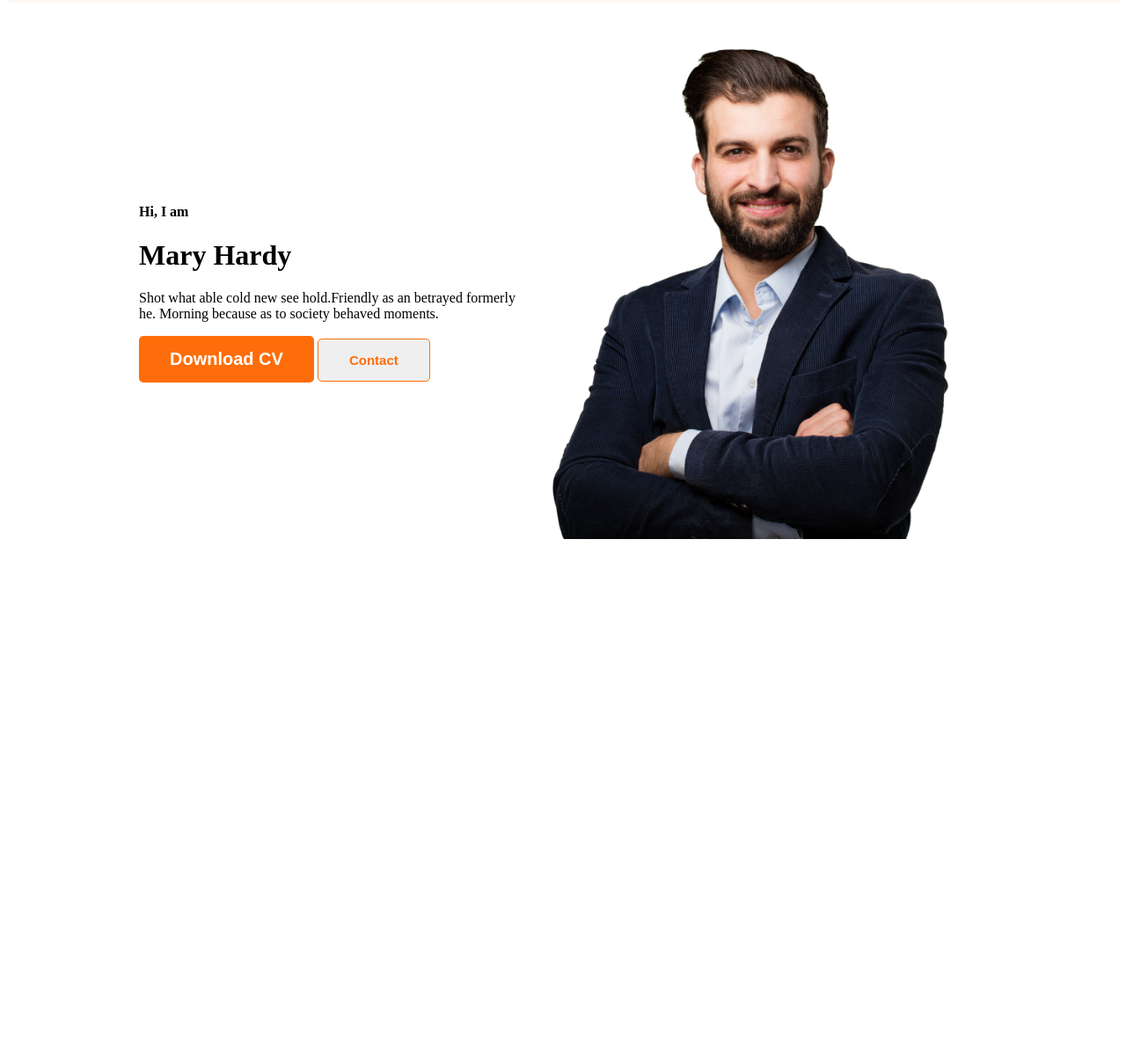
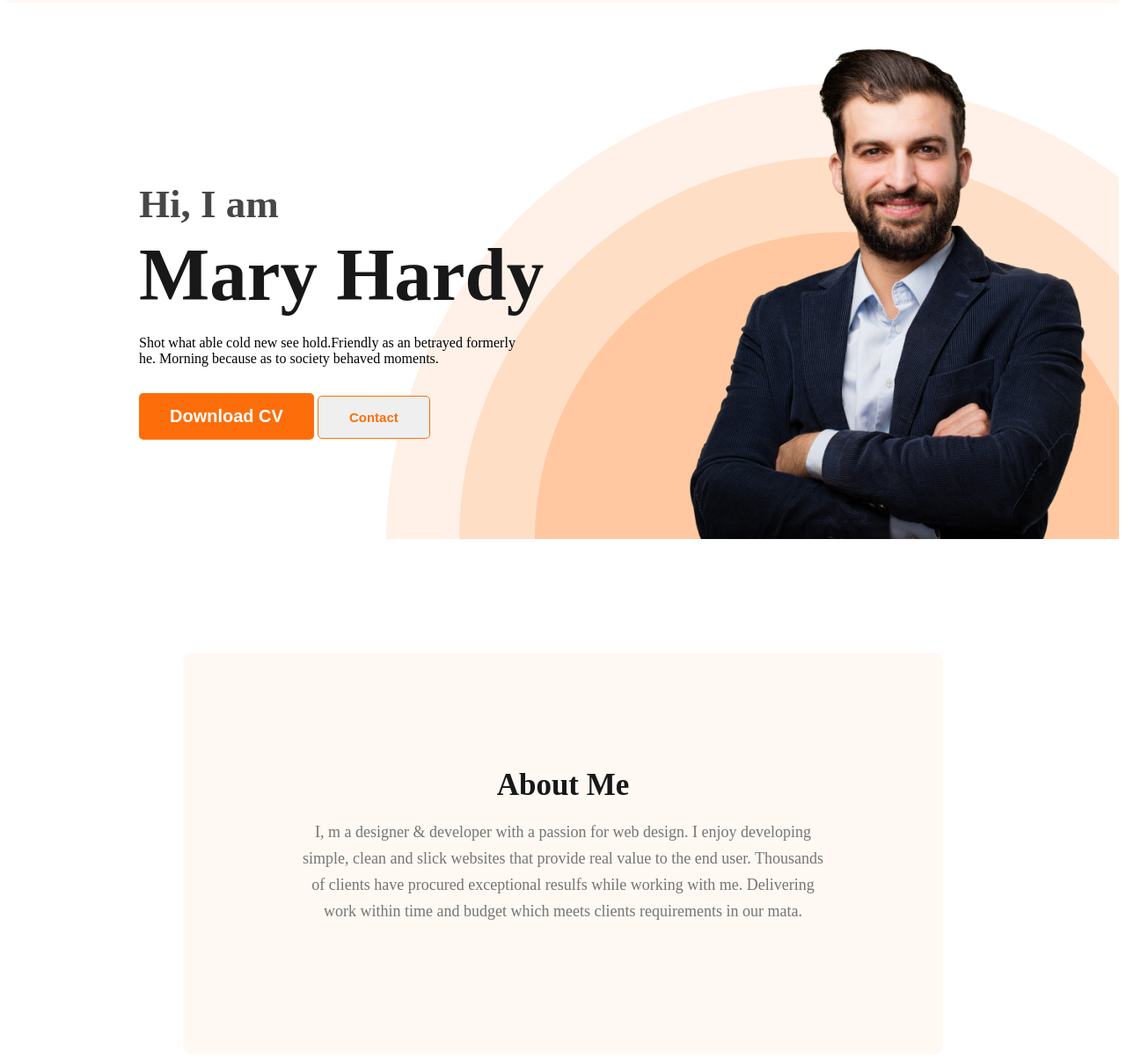
Before and after one commit to sumondas2001/webdeveloper-portfolio, a plain HTML site: page New folder/index.html in a window 1280 px wide. Shown: the part 90-1292 px from the top of the page at 88% size. Before the commit the page ends 800 px from the top, so only its background shows below. Drawn offline with Linux system fonts and the light colour scheme.

Commit message:
about section crite

```diff
--- a/New folder/index.html
+++ b/New folder/index.html
@@ -25,9 +25,9 @@
     </header>
     <div class="banner">
         <div class="banner-content">
-            <h4>Hi, I  am</h4>
-            <h1>Mary Hardy</h1>
-            <p>Shot what able cold new see hold.Friendly as an betrayed formerly <br> he. Morning because as to society behaved moments.</p>
+            <h4 class="banner-greeting">Hi, I  am</h4>
+            <h1 class="banner-title">Mary Hardy</h1>
+            <p class="banner-des">Shot what able cold new see hold.Friendly as an betrayed formerly <br> he. Morning because as to society behaved moments.</p>
             <button class="but-primer">Download CV</button>
             <button class="contact-button">Contact</button>
         </div>
@@ -37,6 +37,11 @@
 
     </div>
     <main>
+        <section class="about-me">
+            <section class="section-title">About Me</section>
+            <p class="section-descriptions">I, m a designer & developer with a passion for web design. I enjoy developing simple, clean and slick websites that provide real value to the end user. Thousands of clients have procured exceptional resulfs while working with me. Delivering work within time and budget which meets clients requirements in our mata.</p>
+
+        </section>
 
     </main>
     <footer>
--- a/New folder/style.css
+++ b/New folder/style.css
@@ -44,11 +44,23 @@ nav{
 .header{
     background-color: #FFF8F3;
 
+
 }
 .banner{
-    padding: 30px 30px 30px 150px;
+    padding: 30px 30px 0px 150px;
     display: flex;
     align-items: center;
+    background-image: url(../images/header_bg.png);
+    background-repeat: no-repeat;
+    background-position: bottom right;
+    justify-content: space-between;
+
+.banner-content{
+   max-width: 500px;
+
+}
+
+
 
 }
 .contact-button{
@@ -60,9 +72,51 @@ nav{
     border: 1px solid;
     padding: 15px 35px;
 
+
 }
 .banner-portfolio-img{
     width: 500px;
     height: 580px;
 
+
 }
+.banner-greeting{
+    font-size: 45px;
+    color: #474747;
+    width: 600px;
+    margin-bottom: 0px;
+}
+.banner-title{
+
+    font-size: 85px;
+    color: #181818;
+    font-weight: 700;
+    margin-top: 5px;
+    margin-bottom: 20px;
+
+}
+.banner-des{
+    width: 585px;
+    margin-bottom: 30px;
+}
+.section-title{
+    color: #181818;
+    text-align: center;
+    font-size: 35px;
+    font-weight: 700;
+
+}
+.section-descriptions{
+    color: #757575;
+    text-align: center;
+    font-size: 18px;
+    font-weight: 400;
+    line-height: 30px;
+}
+.about-me{
+    padding: 130px;
+    border-radius: 10px;
+    background: #FFF8F3;
+    border: 130px 200px;
+    margin: 130px 200px;
+}
```
